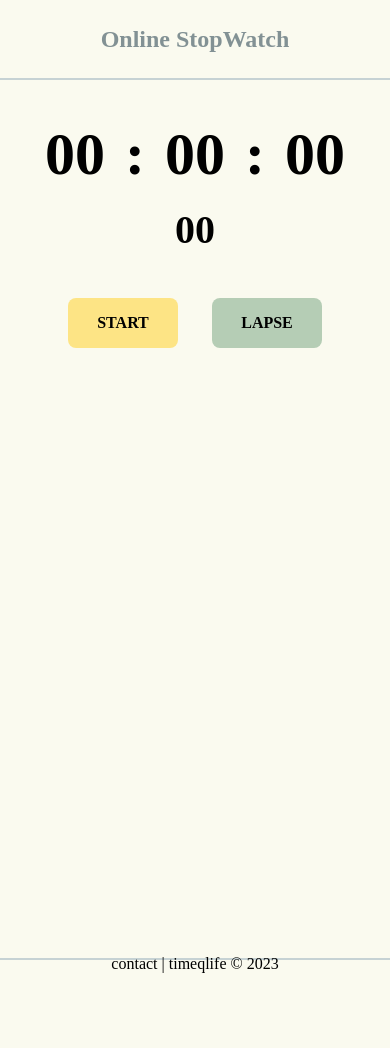
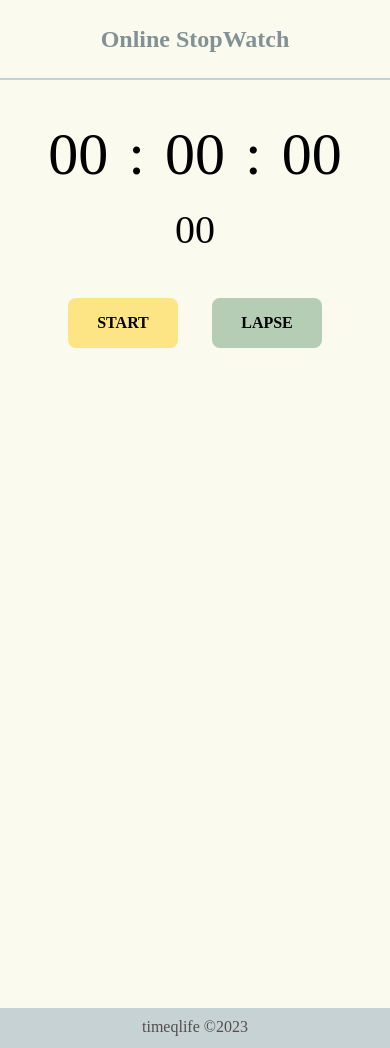
Before and after one commit to Yoonyesol/Clock-Web, a plain HTML site: page index.html in a window 390 px wide. Before the commit the page ends 973 px from the top, so only its background shows below. Drawn offline with Linux system fonts and the light colour scheme; a web font is replaced by a local one.

Commit message:
반응형 웹 css 수정, footer 수정, 랩스 테이블 css 수정

```diff
--- a/index.html
+++ b/index.html
@@ -2,6 +2,8 @@
 <html>
   <head>
     <meta charset="UTF-8" />
+    <!-- 반응형 웹을 적용하기 위해 반드시 필요한 meta viewport 설정 -->
+    <meta name="viewport" content="width=device-width, initial-scale=1" />
     <title>Clockck - StopWatch</title>
     <link href="style.css" rel="stylesheet" />
   </head>
@@ -10,15 +12,15 @@
       <h2>Online StopWatch</h2>
     </header>
     <div class="container" align="center">
-      <h1>
+      <div id="stopwatch_main">
         <span id="hour">00</span>:<span id="min">00</span>:<span id="sec"
           >00</span
         ><span id="tenMillisec">00</span>
-      </h1>
+      </div>
       <button id="startBtn" style="background-color: #fde485">START</button>
       <button id="lapseBtn" style="background-color: #b5cdb5">LAPSE</button>
       <div id="lapse_record">
-        <table id="lapse_table" style="border-spacing: 20px">
+        <table id="lapse_table">
           <tr>
             <th>#</th>
             <th>LAP TIME</th>
@@ -28,7 +30,9 @@
       <div class="ads"></div>
     </div>
     <footer>
-      <div class="contact"><span>contact </span>| timeqlife © 2023</div>
+      <div id="footer_content">
+        <span>timeqlife ©2023</span>
+      </div>
     </footer>
     <script type="text/javascript" src="stopwatch.js"></script>
   </body>
--- a/style.css
+++ b/style.css
@@ -23,6 +23,7 @@
 
 html, body {
   margin: 0;
+  height: 100%;
   background-color: rgb(250, 250, 239);
 } /*기본 html 마진 삭제*/
 
@@ -43,17 +44,18 @@ header{
   padding: 0 30px;
   /* min-width: 320px;
   height : 100%; */
-  height: auto;
   min-height: 100%;
-  padding-bottom: 10px;/*푸터의 height*/
+  position: relative;
+  padding-bottom: 40px;
 }
 
-h1{
+#stopwatch_main{
+  margin: 40px 0px;
   font-family: "SuseongHyejeong";
   font-size: 100px;
 }
 
-h1 > span{
+#stopwatch_main > span{
   display: inline-block;  /*inline은 width, height 지정 불가능*/
   width: 160px;
 }
@@ -83,7 +85,7 @@ button:active{
   font-family: 'SuseongHyejeong';
   margin: 30px 0px;
   padding: 10px;
-  height: 250px;
+  height: 300px;
   width: 50%;
   overflow: scroll;
   overflow-x: hidden
@@ -91,12 +93,12 @@ button:active{
 
 table {
   border-top: 1px solid #444444;
-  border-collapse: collapse;
+  border-collapse: collapse;  /*중간에 표 끊기는 것 방지*/
 }
 
 th, td {
   border-bottom: 1px solid rgb(221, 221, 199);
-  padding: 10px;
+  padding: 7px 30px;
 }
 
 .ads{
@@ -104,14 +106,20 @@ th, td {
 }
 
 footer{
-  height: 10px;
-  display: flex;
-  flex-wrap: wrap;
-  flex-direction: column;
-  align-items: center;
-  justify-content: center;
-  border-top: 2px solid #c6d2d4;
-  position : relative;
+  position: relative;
+  transform: translatY(-100%);
+  color:rgb(82, 78, 78);
+  margin: 0 auto;
+  text-align: center;
+  height: 40px;
+  background-color: #c6d2d4;
+  /* border-top: 2px solid #c6d2d4; */
+}
+
+#footer_content{
+  position: relative;
+  top: 10px;
+  font-family: 'SuseongHyejeong';
 }
 
 @media screen and (min-width: 320px) and (max-width: 800px) {
@@ -119,18 +127,24 @@ footer{
     padding: 0 16px;
   }
 
-  h1{
+  #stopwatch_main{
     font-size: 60px;
   }
-  h1 > span{
+  #stopwatch_main > span{
     width: 100px;
   }
+
   #tenMillisec{
     font-size: 40px;
   }
 
   #lapse_record{
-    width: 90%;
+    width: 100%;
+  }
+
+  th, td {
+    border-bottom: 1px solid rgb(221, 221, 199);
+    padding: 7px 10px;
   }
 
   .ads{
```
